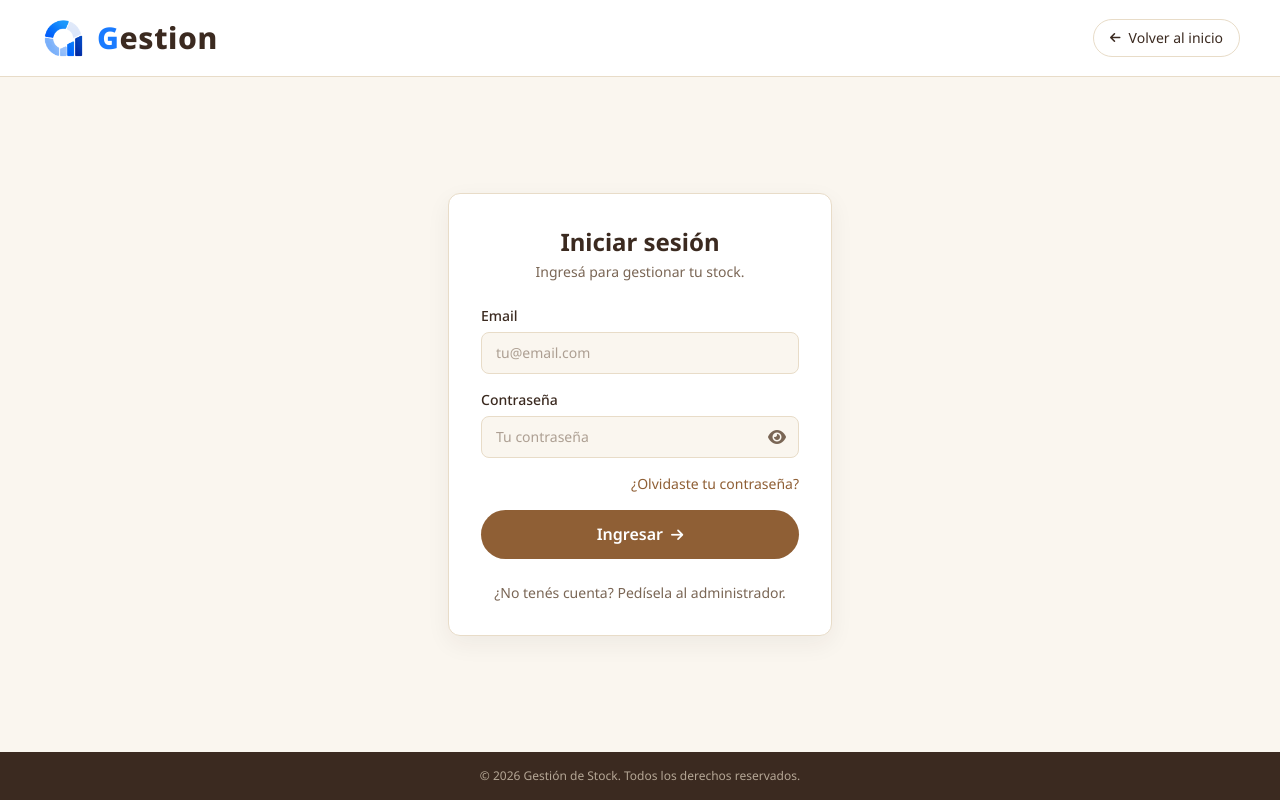
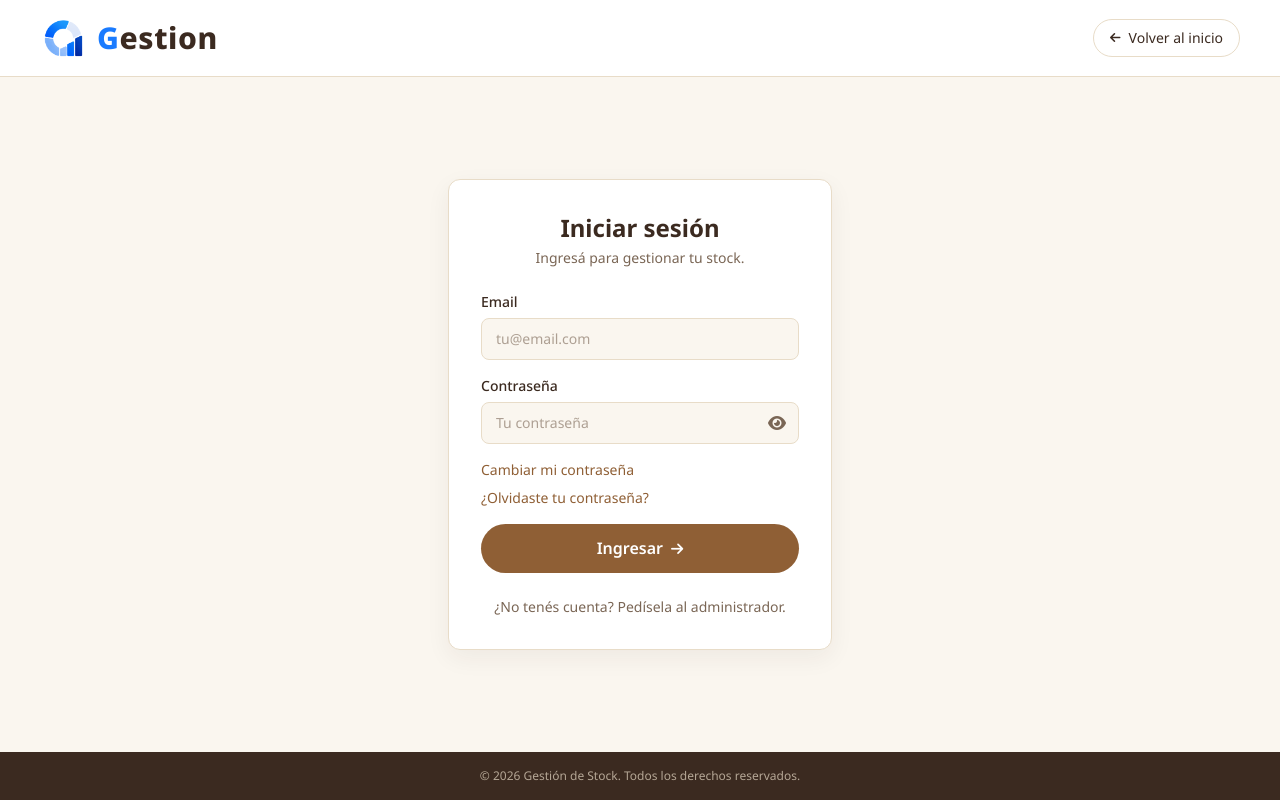
Before and after one commit to diegopereyrasilvetti/-inventory-management, a React (Vite) app: page /login in a window 1280 px wide. Built offline with nearby package versions, Linux system fonts and the light colour scheme; no server answers.

Commit message:
share data across all active members of the company

```diff
--- a/src/context/AuthContext.jsx
+++ b/src/context/AuthContext.jsx
@@ -1,6 +1,6 @@
 import { createContext, useCallback, useContext, useEffect, useMemo, useRef, useState } from "react";
 import { reiniciarCache } from "../store/consultas.js";
-import { supabase } from "../lib/supabase.js";
+import { crearClienteTemporal, supabase } from "../lib/supabase.js";
 
 const AuthContext = createContext(null);
 
@@ -82,6 +82,16 @@ export function AuthProvider({ children }) {
       reintentarPerfil,
       iniciarSesion: auth ? (email, password) => auth.signInWithPassword({ email, password }) : sinConfigurar,
       cerrarSesion: auth ? () => auth.signOut() : sinConfigurar,
+      // Cambia la contraseña de alguien que sabe la actual, sin dejarle la sesión abierta
+      cambiarPasswordConActual: async (email, actual, nueva) => {
+        const temporal = crearClienteTemporal();
+        if (!temporal) return SIN_CONFIGURAR;
+        const { error: errorLogin } = await temporal.auth.signInWithPassword({ email, password: actual });
+        if (errorLogin) return { data: null, error: errorLogin };
+        const resultado = await temporal.auth.updateUser({ password: nueva });
+        await temporal.auth.signOut({ scope: "local" }); // la sesión temporal se descarta
+        return resultado;
+      },
       recuperarPassword: auth
         ? (email) => auth.resetPasswordForEmail(email, { redirectTo: window.location.origin + "/nueva-password" })
         : sinConfigurar,
--- a/src/lib/supabase.js
+++ b/src/lib/supabase.js
@@ -8,3 +8,19 @@ export const supabaseConfigurado = Boolean(url && claveAnon);
 
 // Cliente único de Supabase para toda la app (auth y, más adelante, datos)
 export const supabase = supabaseConfigurado ? createClient(url, claveAnon) : null;
+
+/**
+ * Cliente de un solo uso que NO guarda la sesión en el navegador.
+ * Sirve para verificar la contraseña actual de alguien y cambiársela sin iniciar sesión en la app.
+ */
+export function crearClienteTemporal() {
+  if (!supabaseConfigurado) return null;
+  return createClient(url, claveAnon, {
+    auth: {
+      persistSession: false,
+      autoRefreshToken: false,
+      detectSessionInUrl: false,
+      storageKey: "gestion-cambio-password-temporal",
+    },
+  });
+}
--- a/src/pages/Acceso.jsx
+++ b/src/pages/Acceso.jsx
@@ -5,74 +5,168 @@ import { useAuth } from "../context/AuthContext.jsx";
 import useTitulo from "../hooks/useTitulo.js";
 import { traducirError } from "../lib/errores.js";
 
-/** Pantalla de inicio de sesión. Las cuentas las crea el administrador: no hay registro público. */
+const CLASE_ENLACE = "text-(--acento-hover) hover:underline cursor-pointer";
+const CLASE_INPUT_CON_OJO = CLASE_INPUT_ACCESO.replace("px-3.5", "pl-3.5 pr-11");
+
+/** Campo de contraseña con botón para mostrarla u ocultarla */
+function CampoPassword({ id, etiqueta, placeholder, autoComplete, minLength }) {
+  const [ver, setVer] = useState(false);
+  return (
+    <div className="flex flex-col gap-1.5">
+      <label className="text-sm font-medium text-(--texto)" htmlFor={id}>{etiqueta}</label>
+      <div className="relative">
+        <input
+          className={CLASE_INPUT_CON_OJO}
+          type={ver ? "text" : "password"}
+          id={id}
+          name={id}
+          placeholder={placeholder}
+          autoComplete={autoComplete}
+          minLength={minLength}
+          required
+        />
+        <button
+          className="absolute inset-y-0 right-0 flex w-11 items-center justify-center text-(--texto-suave) cursor-pointer hover:text-(--acento-hover)"
+          type="button"
+          aria-label={ver ? "Ocultar contraseña" : "Mostrar contraseña"}
+          onClick={() => setVer((v) => !v)}
+        >
+          <i className={ver ? "fa-solid fa-eye-slash" : "fa-solid fa-eye"}></i>
+        </button>
+      </div>
+    </div>
+  );
+}
+
+/**
+ * Pantalla de acceso, con dos modos en la misma tarjeta:
+ *  - "ingresar": inicio de sesión (las cuentas las crea el administrador: no hay registro público)
+ *  - "cambiar": cambiar la contraseña sabiendo la actual
+ */
 export default function Acceso() {
-  useTitulo("Iniciar sesión | Gestión de Stock");
-  const { user, cargando, iniciarSesion } = useAuth();
+  const { user, cargando, iniciarSesion, cambiarPasswordConActual } = useAuth();
   const navigate = useNavigate();
-  const [verPassword, setVerPassword] = useState(false);
-  const [mensaje, setMensaje] = useState("");
+  const [modo, setModo] = useState("ingresar");
+  const [mensaje, setMensaje] = useState({ tipo: "", texto: "" });
   const [enviando, setEnviando] = useState(false);
+  const cambiando = modo === "cambiar";
+
+  useTitulo(cambiando ? "Cambiar contraseña | Gestión de Stock" : "Iniciar sesión | Gestión de Stock");
 
   // Si ya hay una sesión iniciada, no tiene sentido ver el login
   if (!cargando && user) return <Navigate to="/dashboard" replace />;
 
-  async function enviar(e) {
+  function cambiarModo(nuevo) {
+    setModo(nuevo);
+    setMensaje({ tipo: "", texto: "" });
+  }
+
+  async function ingresar(e) {
     e.preventDefault();
-    const formulario = e.currentTarget;
-    if (!formulario.checkValidity()) {
-      setMensaje("Completá un email válido y tu contraseña.");
+    const f = e.currentTarget;
+    if (!f.checkValidity()) {
+      setMensaje({ tipo: "error", texto: "Completá un email válido y tu contraseña." });
       return;
     }
     setEnviando(true);
-    setMensaje("");
-    const { error } = await iniciarSesion(formulario.email.value.trim(), formulario.password.value);
+    setMensaje({ tipo: "", texto: "" });
+    const { error } = await iniciarSesion(f.email.value.trim(), f.password.value);
     setEnviando(false);
     if (error) {
-      setMensaje(traducirError(error));
+      setMensaje({ tipo: "error", texto: traducirError(error) });
       return;
     }
     navigate("/dashboard", { replace: true });
   }
 
+  async function cambiar(e) {
+    e.preventDefault();
+    const f = e.currentTarget;
+    const email = f.email.value.trim();
+    const actual = f.password.value;
+    const nueva = f["nueva-password"].value;
+    const repetida = f["repetir-password"].value;
+
+    if (!f.checkValidity()) {
+      setMensaje({ tipo: "error", texto: "Completá todos los campos con un email válido." });
+      return;
+    }
+    if (nueva.length < 6) {
+      setMensaje({ tipo: "error", texto: "La contraseña nueva debe tener al menos 6 caracteres." });
+      return;
+    }
+    if (nueva !== repetida) {
+      setMensaje({ tipo: "error", texto: "Las dos contraseñas nuevas no coinciden." });
+      return;
+    }
+    if (nueva === actual) {
+      setMensaje({ tipo: "error", texto: "La contraseña nueva tiene que ser distinta de la actual." });
+      return;
+    }
+
+    setEnviando(true);
+    setMensaje({ tipo: "", texto: "" });
+    const { error } = await cambiarPasswordConActual(email, actual, nueva);
+    setEnviando(false);
+    if (error) {
+      setMensaje({ tipo: "error", texto: traducirError(error) });
+      return;
+    }
+    // Se vuelve al inicio de sesión para entrar con la contraseña nueva
+    setModo("ingresar");
+    setMensaje({ tipo: "ok", texto: "Listo, tu contraseña se cambió. Ya podés iniciar sesión con la nueva." });
+  }
+
+  const textoMensaje = mensaje.texto && (
+    <p
+      className={"text-sm text-center " + (mensaje.tipo === "ok" ? "text-(--viz-verde-texto)" : "text-(--stock-agotado)")}
+      role="alert"
+    >
+      {mensaje.texto}
+    </p>
+  );
+
+  if (cambiando) {
+    return (
+      <LayoutAcceso titulo="Cambiar contraseña" subtitulo="Escribí tu contraseña actual y elegí una nueva.">
+        <form className="mt-6 flex flex-col gap-4" onSubmit={cambiar} noValidate>
+          <div className="flex flex-col gap-1.5">
+            <label className="text-sm font-medium text-(--texto)" htmlFor="email">Email</label>
+            <input className={CLASE_INPUT_ACCESO} type="email" id="email" name="email" placeholder="tu@email.com" autoComplete="email" required />
+          </div>
+          <CampoPassword id="password" etiqueta="Contraseña actual" placeholder="Tu contraseña actual" autoComplete="current-password" />
+          <CampoPassword id="nueva-password" etiqueta="Contraseña nueva" placeholder="Mínimo 6 caracteres" autoComplete="new-password" />
+          <CampoPassword id="repetir-password" etiqueta="Repetir contraseña nueva" placeholder="Escribila de nuevo" autoComplete="new-password" />
+
+          {textoMensaje}
+
+          <button className={CLASE_BOTON_ACCESO} type="submit" disabled={enviando}>
+            {enviando ? "Guardando…" : "Cambiar contraseña"}
+          </button>
+        </form>
+
+        <p className="mt-6 text-sm text-center text-(--texto-suave)">
+          <button className={CLASE_ENLACE} type="button" onClick={() => cambiarModo("ingresar")}>Volver a iniciar sesión</button>
+        </p>
+      </LayoutAcceso>
+    );
+  }
+
   return (
     <LayoutAcceso titulo="Iniciar sesión" subtitulo="Ingresá para gestionar tu stock.">
-      <form className="mt-6 flex flex-col gap-4" onSubmit={enviar} noValidate>
+      <form className="mt-6 flex flex-col gap-4" onSubmit={ingresar} noValidate>
         <div className="flex flex-col gap-1.5">
           <label className="text-sm font-medium text-(--texto)" htmlFor="email">Email</label>
           <input className={CLASE_INPUT_ACCESO} type="email" id="email" name="email" placeholder="tu@email.com" autoComplete="email" required />
         </div>
+        <CampoPassword id="password" etiqueta="Contraseña" placeholder="Tu contraseña" autoComplete="current-password" />
 
-        <div className="flex flex-col gap-1.5">
-          <label className="text-sm font-medium text-(--texto)" htmlFor="password">Contraseña</label>
-          <div className="relative">
-            <input
-              className={CLASE_INPUT_ACCESO.replace("px-3.5", "pl-3.5 pr-11")}
-              type={verPassword ? "text" : "password"}
-              id="password"
-              name="password"
-              placeholder="Tu contraseña"
-              autoComplete="current-password"
-              required
-            />
-            <button
-              className="absolute inset-y-0 right-0 flex w-11 items-center justify-center text-(--texto-suave) cursor-pointer hover:text-(--acento-hover)"
-              type="button"
-              aria-label={verPassword ? "Ocultar contraseña" : "Mostrar contraseña"}
-              onClick={() => setVerPassword((v) => !v)}
-            >
-              <i className={verPassword ? "fa-solid fa-eye-slash" : "fa-solid fa-eye"}></i>
-            </button>
-          </div>
+        <div className="flex flex-wrap items-center justify-between gap-2 text-sm">
+          <button className={CLASE_ENLACE} type="button" onClick={() => cambiarModo("cambiar")}>Cambiar mi contraseña</button>
+          <Link className={CLASE_ENLACE} to="/recuperar">¿Olvidaste tu contraseña?</Link>
         </div>
 
-        <div className="flex items-center justify-end text-sm">
-          <Link className="text-(--acento-hover) hover:underline" to="/recuperar">¿Olvidaste tu contraseña?</Link>
-        </div>
-
-        {mensaje && (
-          <p className="text-sm text-center text-(--stock-agotado)" role="alert">{mensaje}</p>
-        )}
+        {textoMensaje}
 
         <button className={CLASE_BOTON_ACCESO} type="submit" disabled={enviando}>
           {enviando ? "Un momento…" : "Ingresar"}
```
Also changed, not shown: 1 other file (tests, documents, lock files or other folders).
